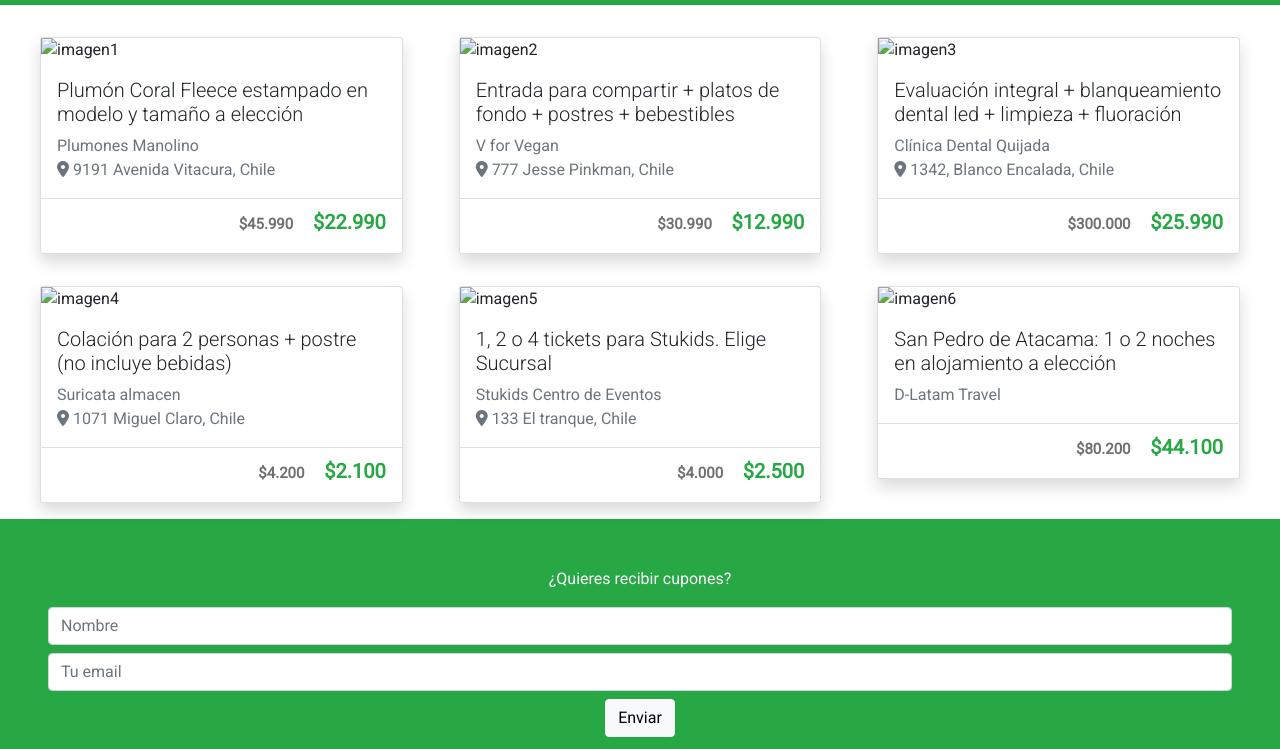
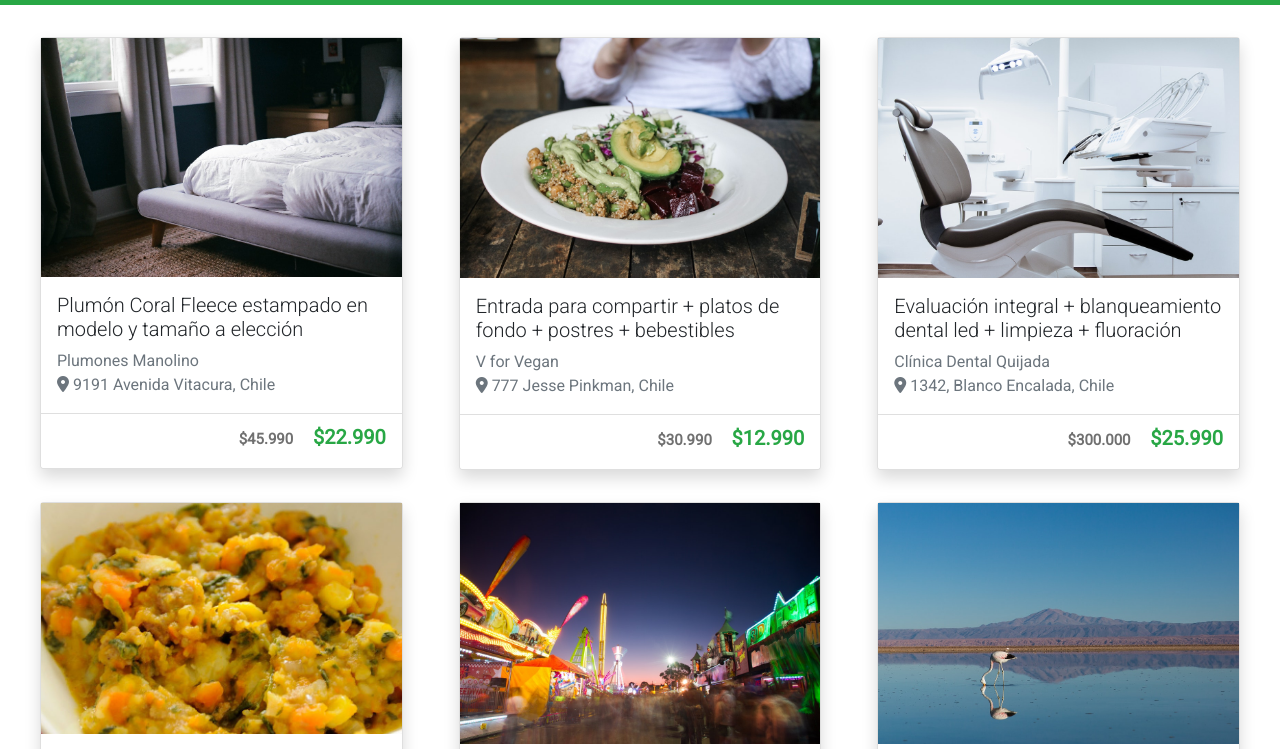
Before and after one commit to agonzvi22/cuppon, a plain HTML site: page index.html in a window 1280 px wide. Shown: the part 51-800 px from the top of the page. Drawn offline with nearby package versions, Linux system fonts and the light colour scheme; the site is published under a folder, as on GitHub Pages, so addresses that start at the root find nothing.

Commit message:
add imagenes

```diff
--- a/index.html
+++ b/index.html
@@ -49,7 +49,7 @@
                 <div class="row">
                     <div class="col-xs-12 col-md-6 col-lg-4">
                         <div class="card m-3 shadow rounded">
-                            <img src="/assets/img/cupon-1.jpg" alt="imagen1">
+                            <img src="./assets/img/cupon-1.jpg" alt="imagen1">
                             <div class="card-body">
                                 <h5 class="card-title">Plumón Coral Fleece estampado en modelo y tamaño a elección</h5>
                                 <p class="card-text mb-0 text-muted">Plumones Manolino</p>
@@ -68,7 +68,7 @@
                     </div>
                     <div class="col-xs-12 col-md-6 col-lg-4">
                         <div class="card m-3 shadow rounded">
-                            <img src="/assets/img/cupon-2.jpg" alt="imagen2">
+                            <img src="./assets/img/cupon-2.jpg" alt="imagen2">
                             <div class="card-body">
                                 <h5 class="card-title">Entrada para compartir + platos de fondo + postres + bebestibles
                                 </h5>
@@ -88,7 +88,7 @@
                     </div>
                     <div class="col-xs-12 col-md-6 col-lg-4">
                         <div class="card m-3 shadow rounded">
-                            <img src="/assets/img/cupon-3.jpg" alt="imagen3">
+                            <img src="./assets/img/cupon-3.jpg" alt="imagen3">
                             <div class="card-body">
                                 <h5 class="card-title">Evaluación integral + blanqueamiento dental led + limpieza +
                                     fluoración</h5>
@@ -109,7 +109,7 @@
                     </div>
                     <div class="col-xs-12 col-md-6 col-lg-4">
                         <div class="card m-3 shadow rounded">
-                            <img src="/assets/img/cupon-4.jpg" alt="imagen4">
+                            <img src="./assets/img/cupon-4.jpg" alt="imagen4">
                             <div class="card-body">
                                 <h5 class="card-title">Colación para 2 personas + postre (no incluye bebidas)</h5>
                                 <p class="card-text mb-0 text-muted">Suricata almacen</p>
@@ -129,7 +129,7 @@
                     </div>
                     <div class="col-xs-12 col-md-6 col-lg-4">
                         <div class="card m-3 shadow rounded">
-                            <img src="/assets/img/cupon-5.jpg" alt="imagen5">
+                            <img src="./assets/img/cupon-5.jpg" alt="imagen5">
                             <div class="card-body">
                                 <h5 class="card-title">1, 2 o 4 tickets para Stukids. Elige Sucursal</h5>
                                 <p class="card-text mb-0 text-muted">Stukids Centro de Eventos</p>
@@ -148,7 +148,7 @@
                     </div>
                     <div class="col-xs-12 col-md-6 col-lg-4">
                         <div class="card m-3 shadow rounded">
-                            <img src="/assets/img/cupon-6.jpg" alt="imagen6">
+                            <img src="./assets/img/cupon-6.jpg" alt="imagen6">
                             <div class="card-body">
                                 <h5 class="card-title">San Pedro de Atacama: 1 o 2 noches en alojamiento a elección</h5>
                                 <p class="card-text mb-0 text-muted">D-Latam Travel</p>
@@ -183,7 +183,7 @@
 
         <footer class="p-4 text-center">
             <div class="container-fluid">
-                <img class="imagen-footer my-2" src="/assets/img/logo-black.png" alt="logo-negro">
+                <img class="imagen-footer my-2" src="./assets/img/logo-black.png" alt="logo-negro">
             </div>
             <div class="container-fluid">
                 <p class="gray">© 2018 Cuppon Latam .Todos los derechos reservados.</p>
```
